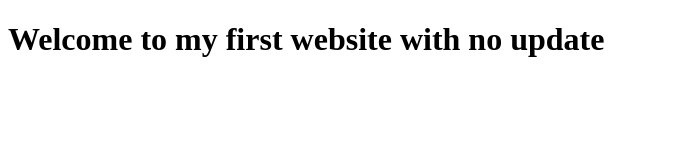
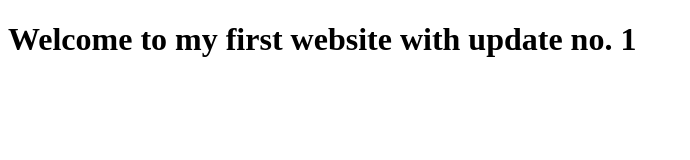
Before and after one commit to RamCse05/final, a plain HTML site: page index.html in a window 1280 px wide. Shown: the whole page, without its empty margins (0-690 px from the left). Drawn offline with Linux system fonts and the light colour scheme.

Commit message:
Update index.html

```diff
--- a/index.html
+++ b/index.html
@@ -4,6 +4,6 @@
 <title>My Website</title>
 </head>
 <body>
-<h1>Welcome to my first website with no update</h1>
+<h1>Welcome to my first website with update no. 1</h1>
 </body>
 </html>
```
